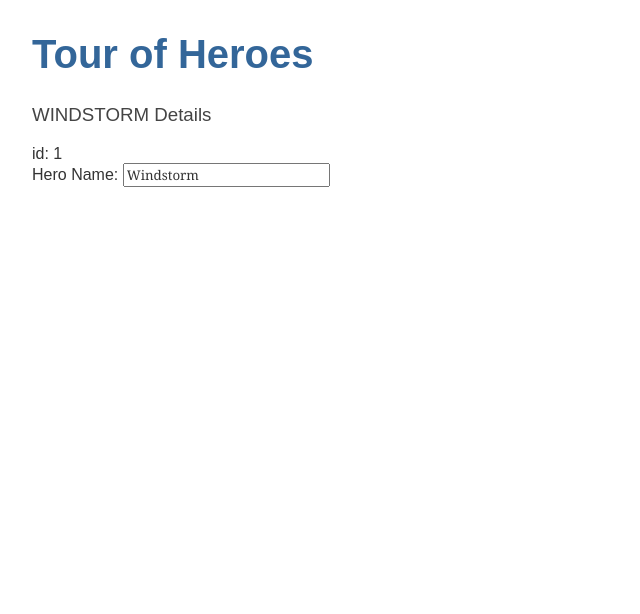
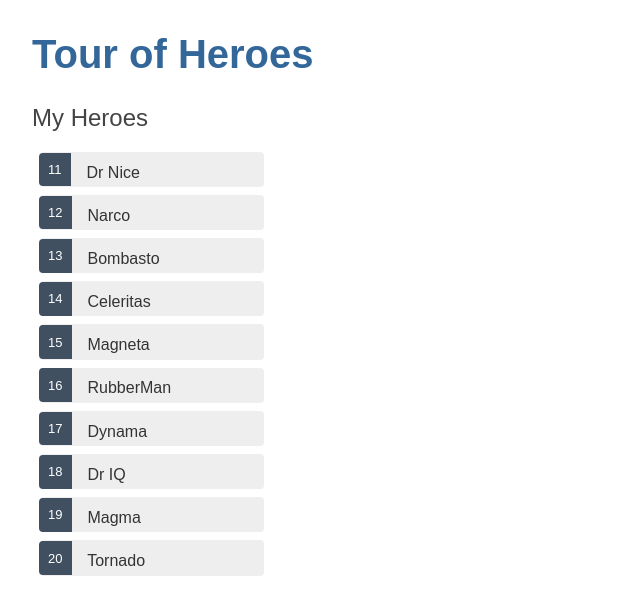
Before and after one commit to silvioCifone/angularTourOfHeroes, an Angular app: page / in a window 1280 px wide. Shown: the top 614 px of the page, without its empty margins (0-640 px from the left). Built offline with nearby package versions, Linux system fonts and the light colour scheme.

Commit message:
Add Heroes Visualization and Styling
In the main page, the single hero visualization is changed in a list of
heroes, with a particular styling for every element

```diff
--- a/src/app/heroes/heroes.component.css
+++ b/src/app/heroes/heroes.component.css
@@ -0,0 +1,52 @@
+/* HeroesComponent's private CSS styles */
+.heroes {
+  margin: 0 0 2em 0;
+  list-style-type: none;
+  padding: 0;
+  width: 15em;
+}
+.heroes li {
+  cursor: pointer;
+  position: relative;
+  left: 0;
+  background-color: #eee;
+  margin: 0.5em;
+  padding: 0.3em 0;
+  height: 1.6em;
+  border-radius: 4px;
+}
+.heroes li:hover {
+  color: #2c3a41;
+  background-color: #e6e6e6;
+  left: 0.1em;
+}
+.heroes li.selected {
+  background-color: black;
+  color: white;
+}
+.heroes li.selected:hover {
+  background-color: #505050;
+  color: white;
+}
+.heroes li.selected:active {
+  background-color: black;
+  color: white;
+}
+.heroes .badge {
+  display: inline-block;
+  font-size: small;
+  color: white;
+  padding: 0.8em 0.7em 0 0.7em;
+  background-color: #405061;
+  line-height: 1em;
+  position: relative;
+  left: -1px;
+  top: -4px;
+  height: 1.8em;
+  margin-right: 0.8em;
+  border-radius: 4px 0 0 4px;
+}
+
+input {
+  padding: 0.5rem;
+}
--- a/src/app/heroes/heroes.component.html
+++ b/src/app/heroes/heroes.component.html
@@ -1,6 +1,6 @@
-<h3>{{ hero.name | uppercase }} Details</h3>
-<div><span>id: </span>{{ hero.id }}</div>
-<div>
-  <label for="name">Hero Name: </label>
-  <input type="text" id="name" placeholder="name" [(ngModel)]="hero.name" />
-</div>
+<h2>My Heroes</h2>
+<ul class="heroes">
+  <li *ngFor="let hero of heroes">
+    <span class="badge">{{ hero.id }}</span> {{ hero.name }}
+  </li>
+</ul>
--- a/src/app/heroes/heroes.component.ts
+++ b/src/app/heroes/heroes.component.ts
@@ -1,5 +1,6 @@
 import { Component, OnInit } from "@angular/core";
 import { Hero } from "../interfaces/hero";
+import { HEROES } from "../some-data/mock-heroes";
 
 @Component({
   selector: "app-heroes",
@@ -7,10 +8,7 @@
   styleUrls: ["./heroes.component.css"],
 })
 export class HeroesComponent implements OnInit {
-  hero: Hero = {
-    id: 1,
-    name: "Windstorm",
-  };
+  heroes: Hero[] = HEROES;
 
   constructor() {}
 
--- /dev/null
+++ b/src/app/some-data/mock-heroes.ts
@@ -0,0 +1,14 @@
+import { Hero } from "../interfaces/hero";
+
+export const HEROES: Hero[] = [
+  { id: 11, name: "Dr Nice" },
+  { id: 12, name: "Narco" },
+  { id: 13, name: "Bombasto" },
+  { id: 14, name: "Celeritas" },
+  { id: 15, name: "Magneta" },
+  { id: 16, name: "RubberMan" },
+  { id: 17, name: "Dynama" },
+  { id: 18, name: "Dr IQ" },
+  { id: 19, name: "Magma" },
+  { id: 20, name: "Tornado" },
+];
```
